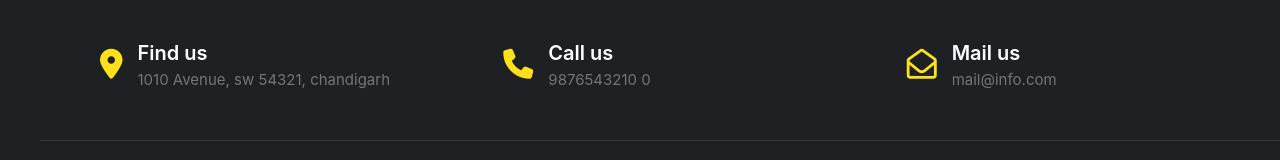
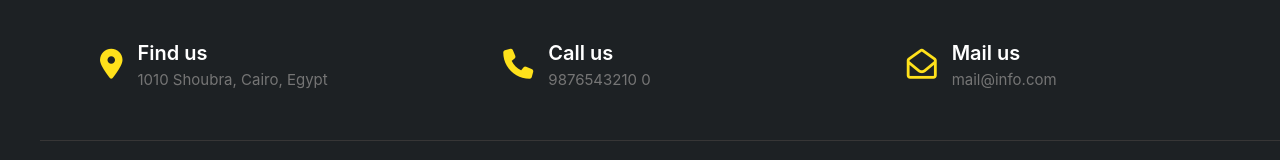
Before and after one commit to MahmoudKamal01/HotchPotch, a Next.js app: page /cart in a window 1280 px wide. Shown: the part 928-1088 px from the top of the page. Built offline with nearby package versions, Linux system fonts and the light colour scheme; no server answers.

Commit message:
Update Footer.js

```diff
--- a/components/Footer.js
+++ b/components/Footer.js
@@ -15,7 +15,7 @@ function _footer() {
                 <i class="fas fa-map-marker-alt"></i>
                 <div class="cta-text">
                   <h4>Find us</h4>
-                  <span>1010 Avenue, sw 54321, chandigarh</span>
+                  <span>1010 Shoubra, Cairo, Egypt</span>
                 </div>
               </div>
             </div>
```
